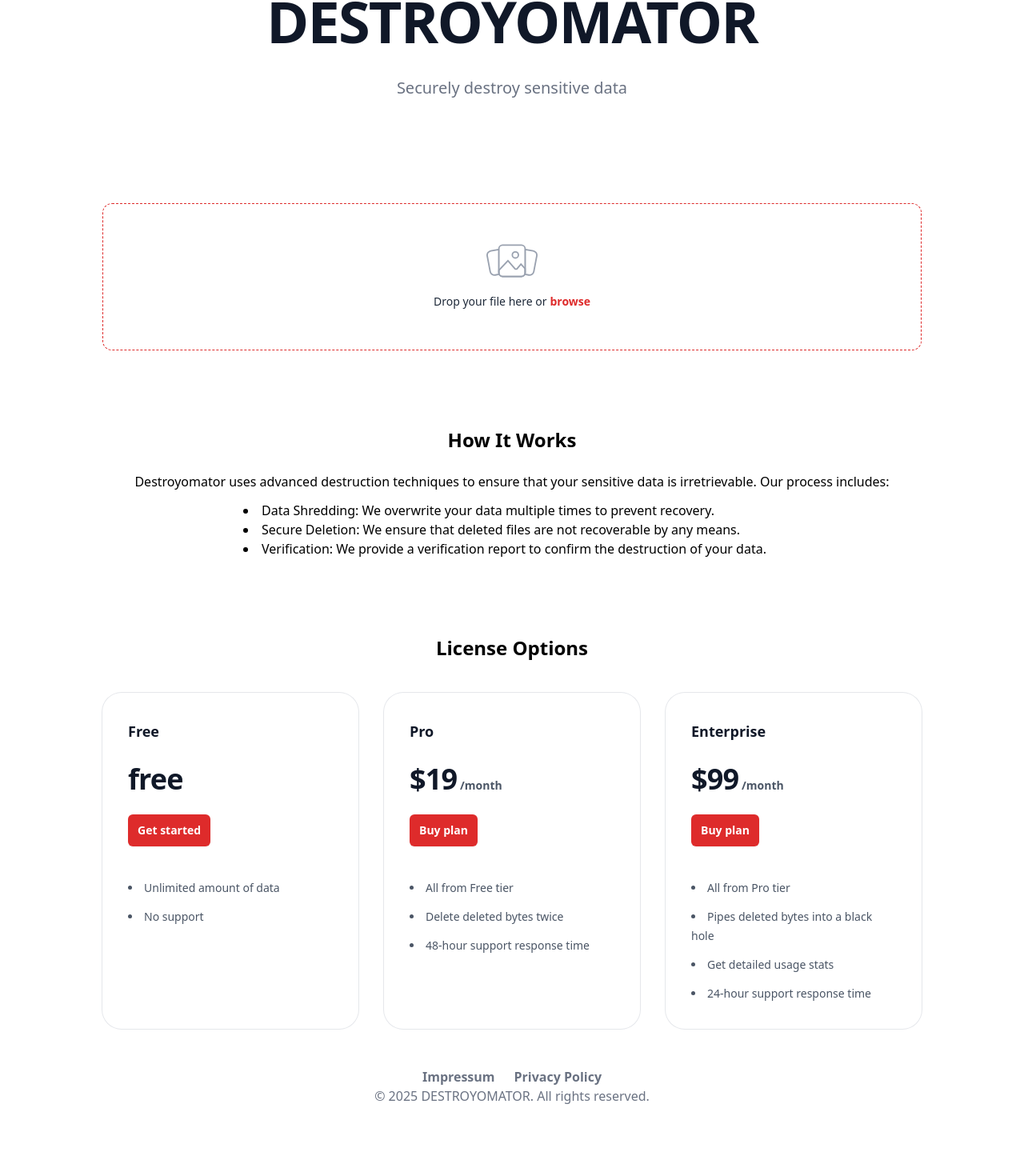
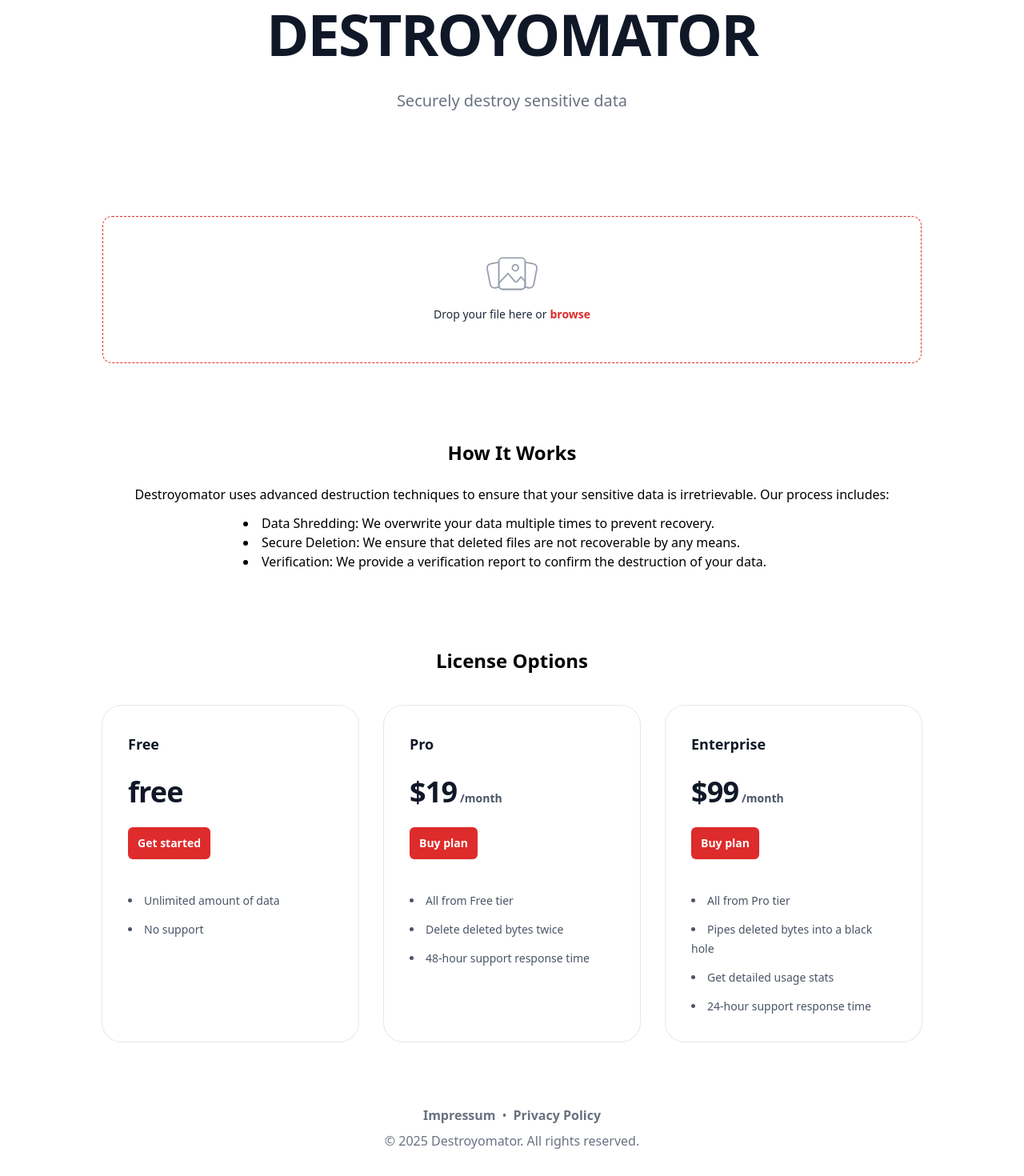
Before and after one commit to cryptomator/destroyomator, a Vue app: page / in a window 1280 px wide. Shown: the part 266-1736 px from the top of the page at 80% size. Before the commit the page ends 1664 px from the top, so only its background shows below. Built offline with nearby package versions, Linux system fonts and the light colour scheme.

Commit message:
finetuning

```diff
--- a/src/App.vue
+++ b/src/App.vue
@@ -25,10 +25,10 @@ function handleDrop(event: DragEvent) {
     <!-- Header -->
     <header class="relative px-6 lg:px-8">
       <div class="mx-auto max-w-2xl py-12 lg:py-24 text-center">
-          <img src="/logo.svg" alt="Destroyomator Logo" class="mx-auto size-40" />
-          <h1 class="text-4xl font-semibold tracking-tight text-balance text-gray-900 sm:text-7xl">DESTROYOMATOR</h1>
-          <p class="mt-8 text-lg font-medium text-pretty text-gray-500 sm:text-xl/8">Securely destroy sensitive data</p>
-        </div>
+        <img src="/logo.svg" alt="Destroyomator Logo" class="mx-auto size-40" />
+        <h1 class="mt-4 text-4xl font-semibold tracking-tight text-balance text-gray-900 sm:text-7xl">DESTROYOMATOR</h1>
+        <p class="mt-8 text-lg font-medium text-pretty text-gray-500 sm:text-xl/8">Securely destroy sensitive data</p>
+      </div>
     </header>
 
     <main class="px-4 py-8">
@@ -154,10 +154,13 @@ function handleDrop(event: DragEvent) {
     </TransitionRoot>
 
     <!-- Footer -->
-    <footer class="text-gray-500 py-4 text-center">
-      <a class="px-3 py-2 font-semibold" href="https://cryptomator.org/impressum/" target="_self" rel="noopener">Impressum</a>
-      <a class="px-3 py-2 font-semibold" href="https://cryptomator.org/privacy/" target="_self" rel="noopener">Privacy Policy</a>
-      <p>&copy; 2025 DESTROYOMATOR. All rights reserved.</p>
+    <footer class="text-gray-500 py-12 text-center">
+      <div class="flex items-center justify-center gap-2">
+        <a class="font-semibold" href="https://cryptomator.org/impressum/" target="_self" rel="noopener">Impressum</a>
+        <span>•</span>
+        <a class="font-semibold" href="https://cryptomator.org/privacy/" target="_self" rel="noopener">Privacy Policy</a>
+      </div>
+      <p class="mt-2">&copy; 2025 Destroyomator. All rights reserved.</p>
     </footer>
   </div>
 </template>
```
